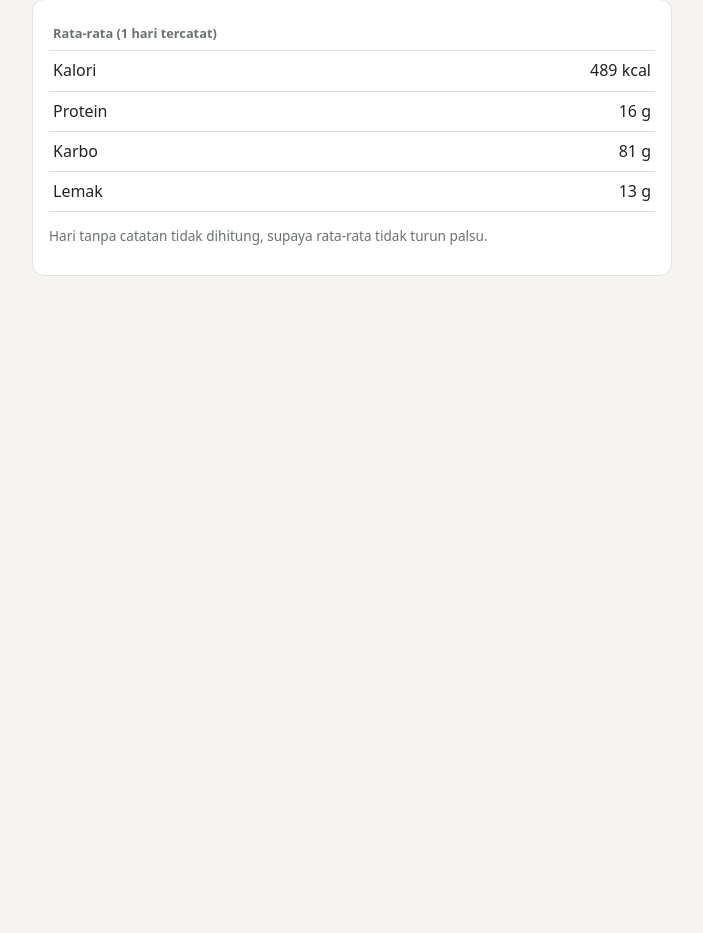
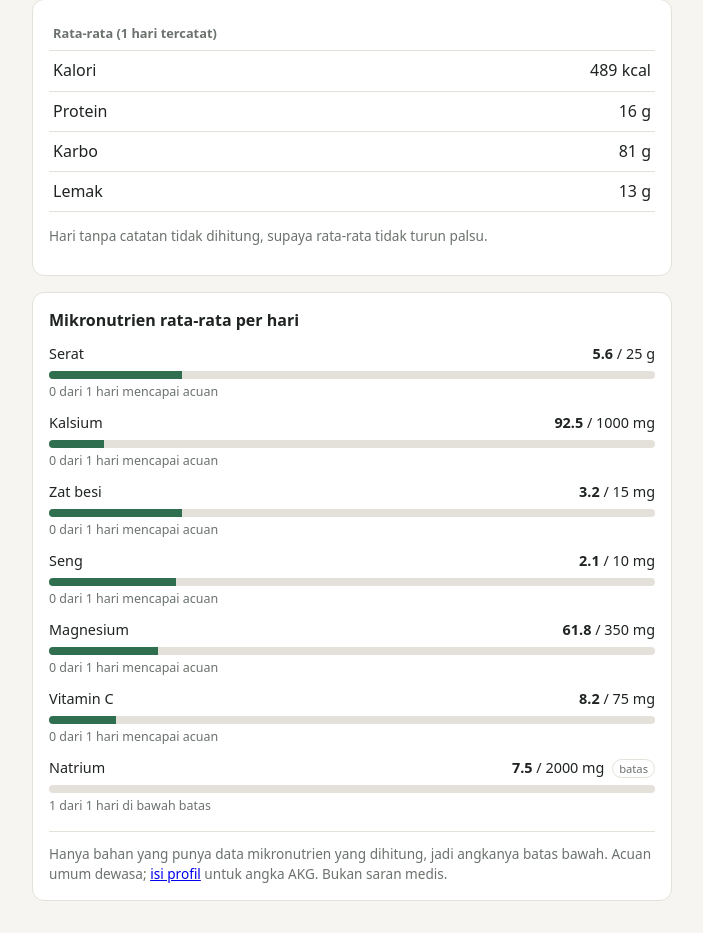
Before and after one commit to Archaryy/nutrition-tracker, a FastAPI app: page /week in a window 1280 px wide. Shown: the part 474-1407 px from the top of the page, without its empty margins (288-991 px from the left). Before the commit the page ends 750 px from the top, so only its background shows below. Run offline with FastAPI, Linux system fonts and the light colour scheme; data comes from the database, SQL or seed files in the repository.

Commit message:
Add weekly micronutrient averages

```diff
--- a/main.py
+++ b/main.py
@@ -11,8 +11,6 @@ templates = Jinja2Templates(directory="templates")
 @app.get("/styles.css")
 def styles():
     return FileResponse("templates/styles.css", media_type="text/css")
-
-
 
 MEAL_TYPES = ["Sarapan", "Makan Siang", "Makan malam", "Camilan"]
 
@@ -154,6 +152,34 @@ def day_micros(conn, day, akg=None):
                     "limit": key == "sodium_mg"})
     return out
 
+WEEK_MICRO_SQL = """
+SELECT date(m.eaten_at) AS day, im.nutrient,
+       SUM(m.servings * im.per_100g * di.grams / 100.0) AS total
+FROM meal_log m
+JOIN dish_ingredients di ON di.dish_id = m.dish_id
+JOIN ingredient_micros im ON im.ingredient_id = di.ingredient_id
+WHERE date(m.eaten_at) BETWEEN ? AND ?
+GROUP BY day, im.nutrient
+"""
+
+
+def week_micros(conn, first, last, logged_days, akg=None):
+    """Average per logged day, and on how many logged days the reference was reached."""
+    if not logged_days:
+        return []
+    per_day = {}
+    for r in conn.execute(WEEK_MICRO_SQL, (first.isoformat(), last.isoformat())):
+        per_day[(r["day"], r["nutrient"])] = r["total"]
+    out = []
+    for key, (label, unit, ref) in MICROS.items():
+        if akg is not None and akg.get(key, "") != "":
+            ref = float(akg[key])
+        totals = [per_day.get((d, key), 0.0) for d in logged_days]
+        limit = key == "sodium_mg"
+        hit = sum(1 for t in totals if (t <= ref if limit else t >= ref))
+        out.append({"label": label, "unit": unit, "ref": ref, "limit": limit,
+                    "avg": sum(totals) / len(totals), "hit": hit, "days": len(totals)})
+    return out
 
 @app.get("/")
 def home(request: Request, day: str =""):
@@ -242,6 +268,8 @@ def week(request: Request, end: str = ""):
     with get_connection() as conn:
         rows = {r["day"]: r for r in conn.execute(DAILY_SQL, (first.isoformat(), last.isoformat()))}
         targets = get_targets(conn)
+        akg = akg_for(get_profile(conn))
+        micros = week_micros(conn, first, last, sorted(rows), akg)
     days = []
     for n in range(7):
         d = first + timedelta(days=n)
@@ -254,7 +282,7 @@ def week(request: Request, end: str = ""):
     scale = max([d["kcal"] for d in days] + [targets["kcal"] if targets else 0, 1]) * 1.1
     return templates.TemplateResponse(request, "week.html", {
         "page": "week", "days": days, "targets": targets, "avg": avg,
-        "logged_days": len(logged), "scale": scale,
+        "logged_days": len(logged), "scale": scale, "micros": micros, "akg": akg,
         "prev_end": last - timedelta(days=7), "next_end": last + timedelta(days=7),
     })
 
--- a/templates/week.html
+++ b/templates/week.html
@@ -36,4 +36,20 @@
     <p class="empty">Belum ada catatan di minggu ini.</p>
     {% endif %}
   </section>
+
+  {% if micros %}
+  <section class="card">
+    <strong class="card-title">Mikronutrien rata-rata per hari</strong>
+    {% for m in micros %}
+    <div class="goal">
+      <div class="top"><span>{{ m.label }}</span>
+        <span><b>{{ "%.1f"|format(m.avg) }}</b> / {{ "%g"|format(m.ref) }} {{ m.unit }}{% if m.limit %} <em class="tag">batas</em>{% endif %}</span></div>
+      <div class="bar {% if m.limit and m.avg > m.ref %}over{% endif %}"><span style="width:{{ [100, 100 * m.avg / m.ref]|min|round(0) }}%"></span></div>
+      <div class="sub est">{{ m.hit }} dari {{ m.days }} hari {% if m.limit %}di bawah batas{% else %}mencapai acuan{% endif %}</div>
+    </div>
+    {% endfor %}
+    <p class="sub foot">Hanya bahan yang punya data mikronutrien yang dihitung, jadi angkanya batas bawah.
+      {% if akg %}Acuan: AKG 2019.{% else %}Acuan umum dewasa; <a href="/settings">isi profil</a> untuk angka AKG.{% endif %} Bukan saran medis.</p>
+  </section>
+  {% endif %}
 {% endblock %}
```
